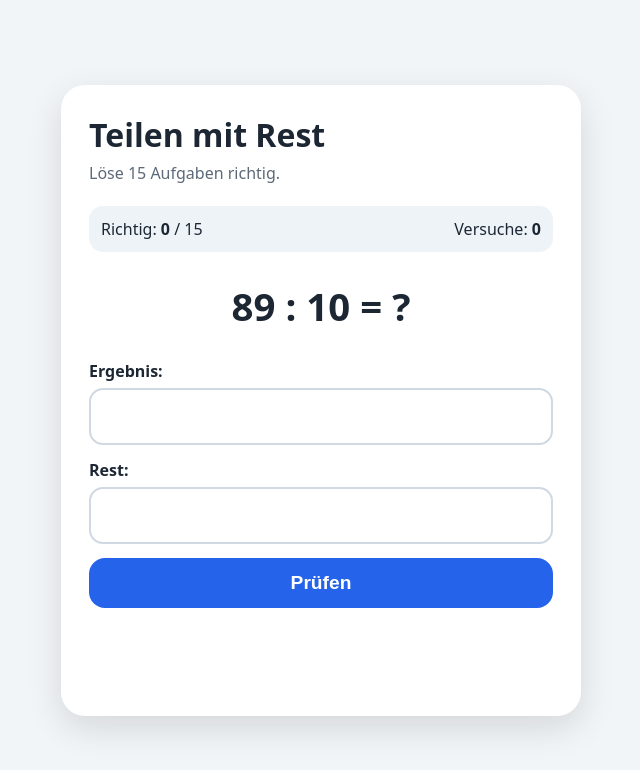
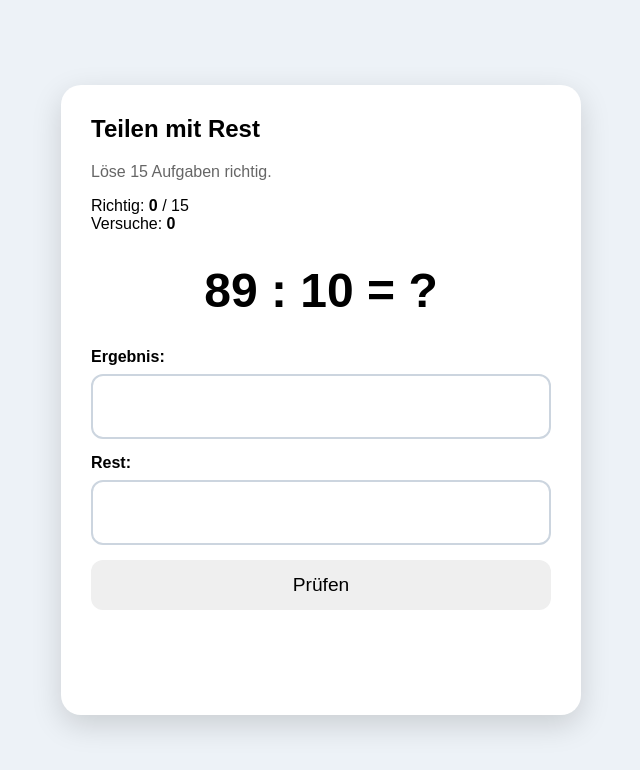
Before and after one commit to retospeerli/teilenmitrest, a plain HTML site: page index.html in a window 1280 px wide. Shown: the whole page, without its empty margins (319-959 px from the left). Drawn offline with Linux system fonts and the light colour scheme.

Commit message:
Update style.css

```diff
--- a/style.css
+++ b/style.css
@@ -1,116 +1,96 @@
-* {
-  box-sizing: border-box;
+*{
+    box-sizing:border-box;
 }
 
-body {
-  margin: 0;
-  font-family: system-ui, Arial, sans-serif;
-  background: #f2f5f8;
-  color: #1d2733;
+body{
+    margin:0;
+    font-family:Arial,sans-serif;
+    background:#edf2f7;
 }
 
-.app {
-  min-height: 100vh;
-  display: grid;
-  place-items: center;
-  padding: 20px;
+.app{
+    min-height:100vh;
+    display:grid;
+    place-items:center;
+    padding:20px;
 }
 
-.card {
-  width: min(520px, 100%);
-  background: white;
-  border-radius: 24px;
-  padding: 28px;
-  box-shadow: 0 12px 35px rgba(0, 0, 0, 0.12);
+.card{
+    background:white;
+    width:min(520px,100%);
+    padding:30px;
+    border-radius:20px;
+    box-shadow:0 10px 30px rgba(0,0,0,.15);
 }
 
-h1 {
-  margin: 0;
-  font-size: 2rem;
+h1{
+    margin-top:0;
 }
 
-.subtitle {
-  margin-top: 6px;
-  color: #5d6978;
+.subtitle{
+    color:#666;
 }
 
-.progress {
-  display: flex;
-  justify-content: space-between;
-  gap: 12px;
-  margin: 22px 0;
-  padding: 12px;
-  background: #eef3f7;
-  border-radius: 14px;
+.stats{
+    display:flex;
+    justify-content:space-between;
+    margin:20px 0;
+    padding:15px;
+    background:#f3f6fa;
+    border-radius:12px;
 }
 
-.task {
-  font-size: 2.4rem;
-  font-weight: 800;
-  text-align: center;
-  margin: 28px 0;
+.task{
+    text-align:center;
+    font-size:3rem;
+    font-weight:bold;
+    margin:30px 0;
 }
 
-form {
-  display: grid;
-  gap: 14px;
+form{
+    display:grid;
+    gap:15px;
 }
 
-label {
-  display: grid;
-  gap: 6px;
-  font-weight: 700;
+label{
+    display:grid;
+    gap:8px;
+    font-weight:bold;
 }
 
-input {
-  font-size: 1.6rem;
-  padding: 12px;
-  border: 2px solid #cfd8e3;
-  border-radius: 14px;
+input{
+    font-size:2rem;
+    text-align:center;
+    padding:12px;
+    border-radius:12px;
+    border:2px solid #ccd5df;
 }
 
-button {
-  font-size: 1.2rem;
-  font-weight: 800;
-  padding: 14px;
-  border: 0;
-  border-radius: 16px;
-  background: #2563eb;
-  color: white;
-  cursor: pointer;
+button{
+    font-size:1.2rem;
+    padding:14px;
+    border:none;
+    border-radius:12px;
+    cursor:pointer;
 }
 
-button:hover {
-  filter: brightness(0.95);
+.feedback{
+    margin-top:20px;
+    padding:15px;
+    min-height:55px;
+    border-radius:12px;
+    text-align:center;
+    font-weight:bold;
 }
 
-.secondary {
-  width: 100%;
-  margin-top: 12px;
-  background: #334155;
+.good{
+    background:#d1fae5;
 }
 
-.feedback {
-  min-height: 60px;
-  margin-top: 20px;
-  padding: 14px;
-  border-radius: 14px;
-  font-size: 1.1rem;
-  font-weight: 700;
-  text-align: center;
+.bad{
+    background:#fee2e2;
 }
 
-.feedback.good {
-  background: #dcfce7;
-  color: #166534;
+.done{
+    background:#fef3c7;
 }
-
-.feedback.bad {
-  background: #fee2e2;
-  color: #991b1b;
-}
-
-.feedback.done {
-  background: #fef3c7;
-  color: #92400e;
-}
```
